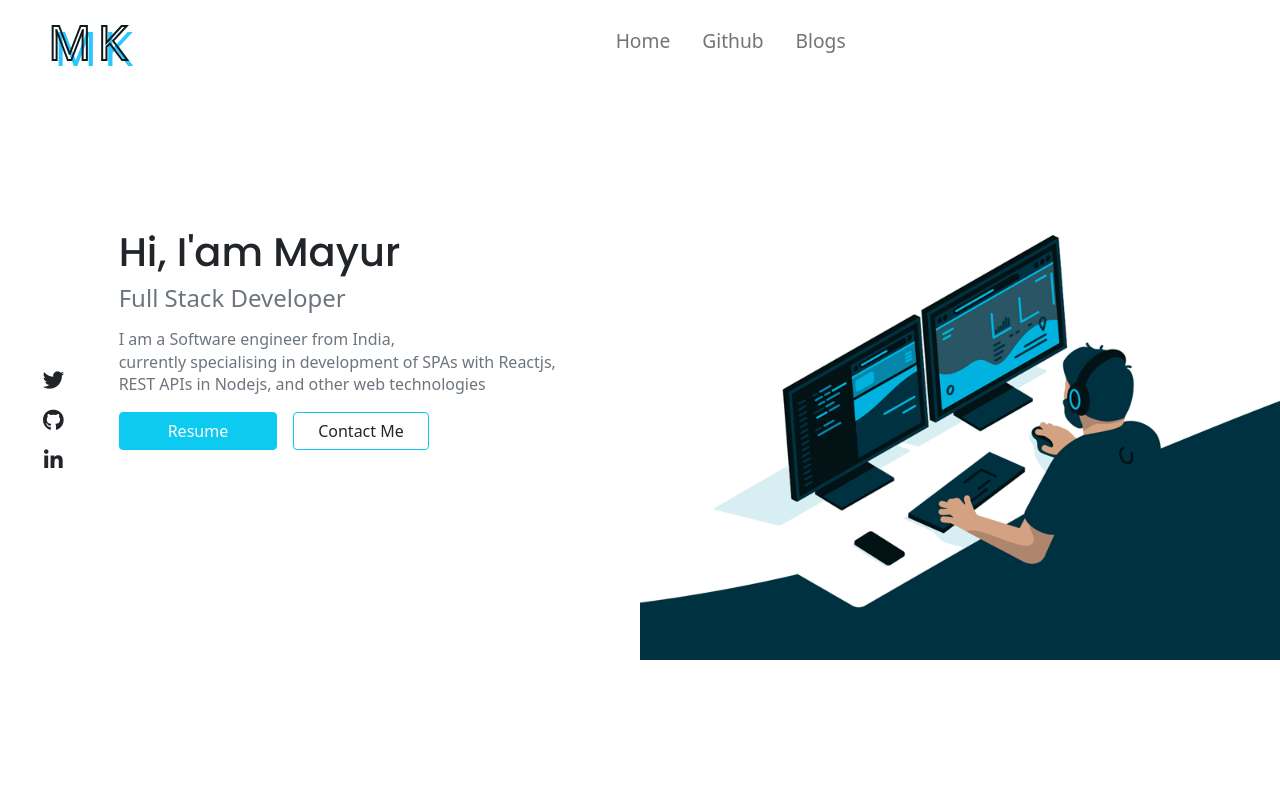
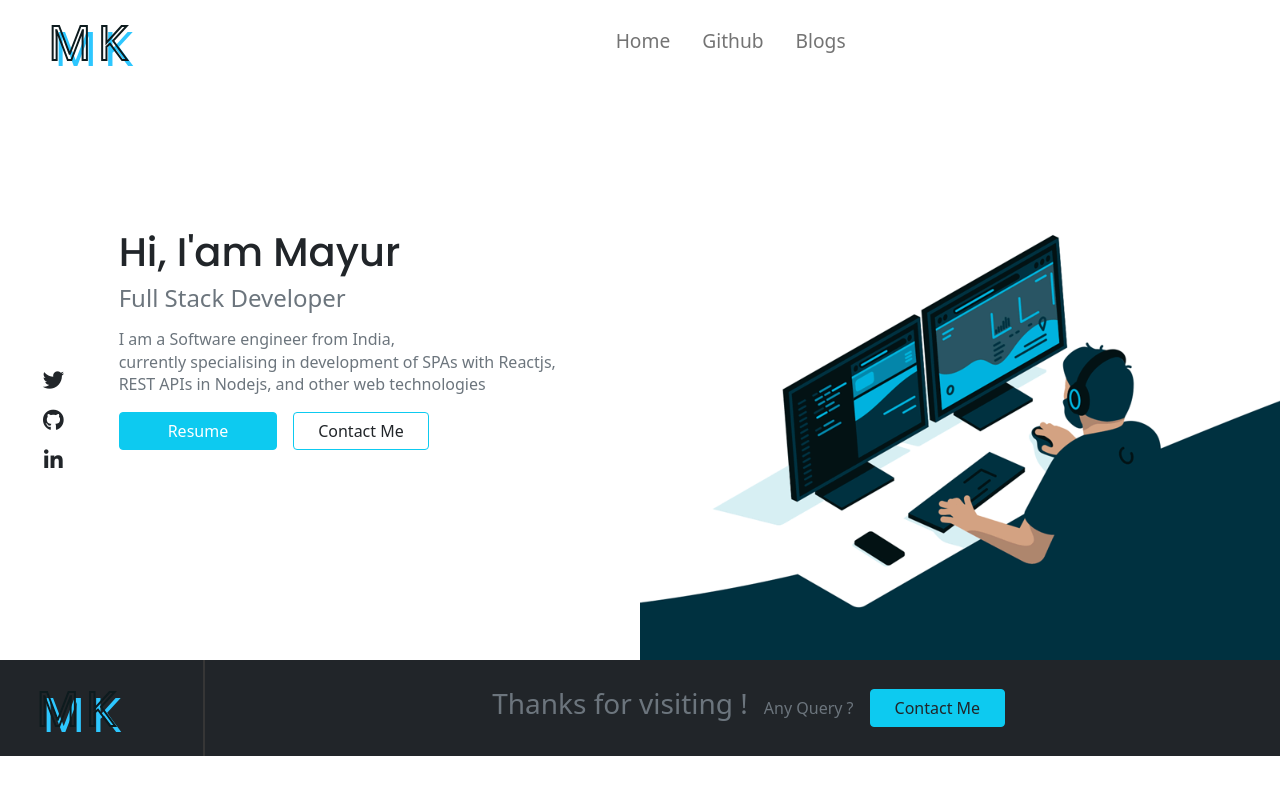
Before and after one commit to mayur-keswani/portfolio, a React (Create React App) app: page / in a window 1280 px wide. Shown: the top 794 px of the page. Built offline with nearby package versions, Linux system fonts and the light colour scheme.

Commit message:
added footer

```diff
--- a/src/App.js
+++ b/src/App.js
@@ -1,13 +1,16 @@
 import React from 'react'
 import Navigation from './components/header/Navigation';
+import Home from './pages/home/Home';
+import Footer from './components/footer/Footer';
 import 'bootstrap/dist/css/bootstrap.min.css'
-import Home from './pages/home/Home';
+
 const App =()=>{
 
   return (
       <>
         <Navigation/>
         <Home/>
+        <Footer/>
       </>
   );
 }
--- /dev/null
+++ b/src/components/footer/Footer.js
@@ -0,0 +1,17 @@
+import React from 'react'
+import Logo from '../ui/logo/Logo'
+const Footer = () =>{
+	return(
+		<div className="footer-section bg-dark row" style={{height:"12vh"}}>
+			<div className="col-2 col-lg-2 d-flex align-items-center px-5" style={{borderRight:"2px solid #363636"}}>
+				<Logo/>
+			</div>
+			<div className="col-2 col-lg-10  d-flex align-items-center justify-content-center text-muted">
+				<h3 className="mx-3">Thanks for visiting !</h3>
+				Any Query ?<button className="btn btn-info text-dark mx-3 px-4 ">Contact Me</button>
+			</div>
+		</div>
+	)
+}
+
+export default Footer
```
Also changed, not shown: src/components/footer/logo.jpg (added).
